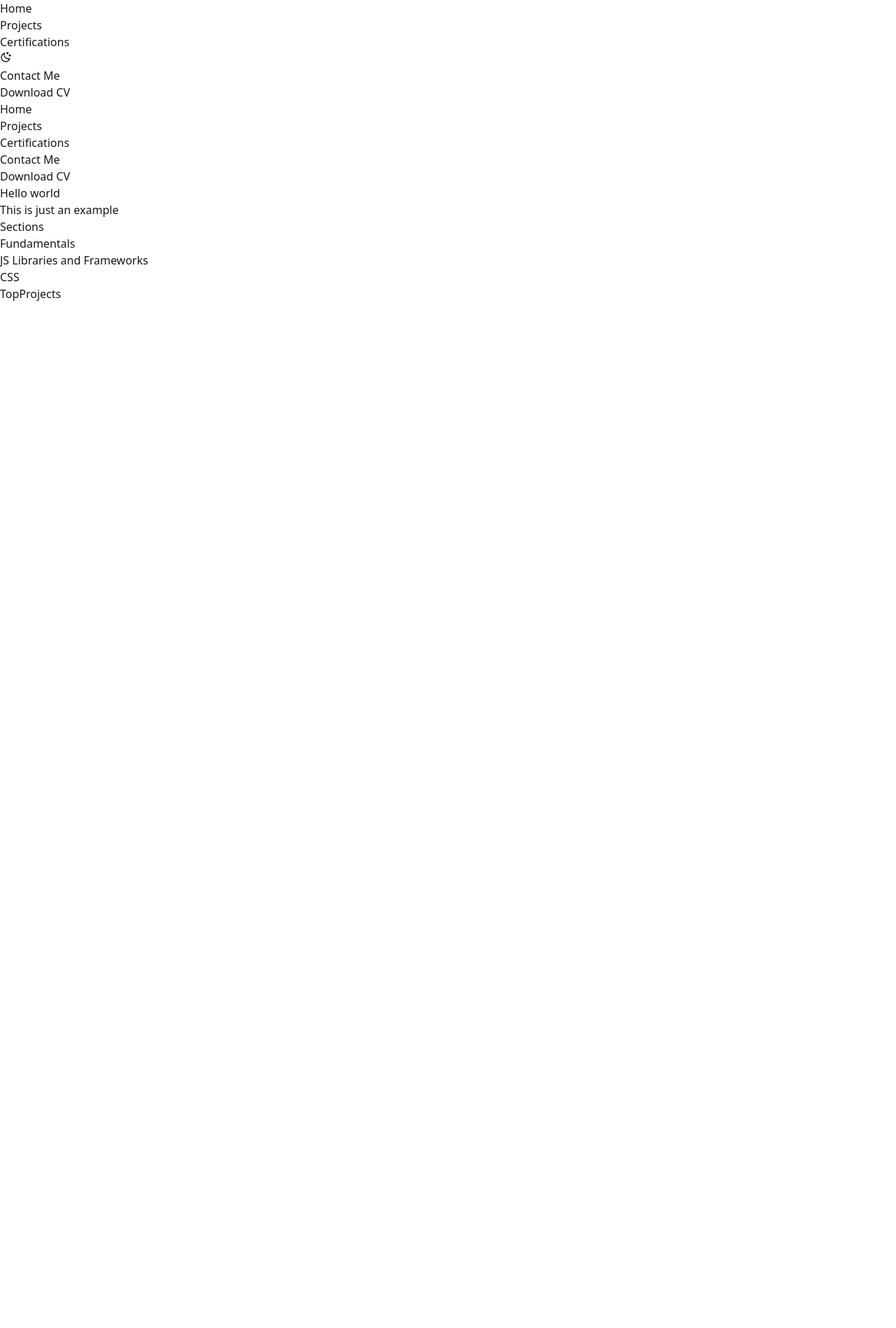
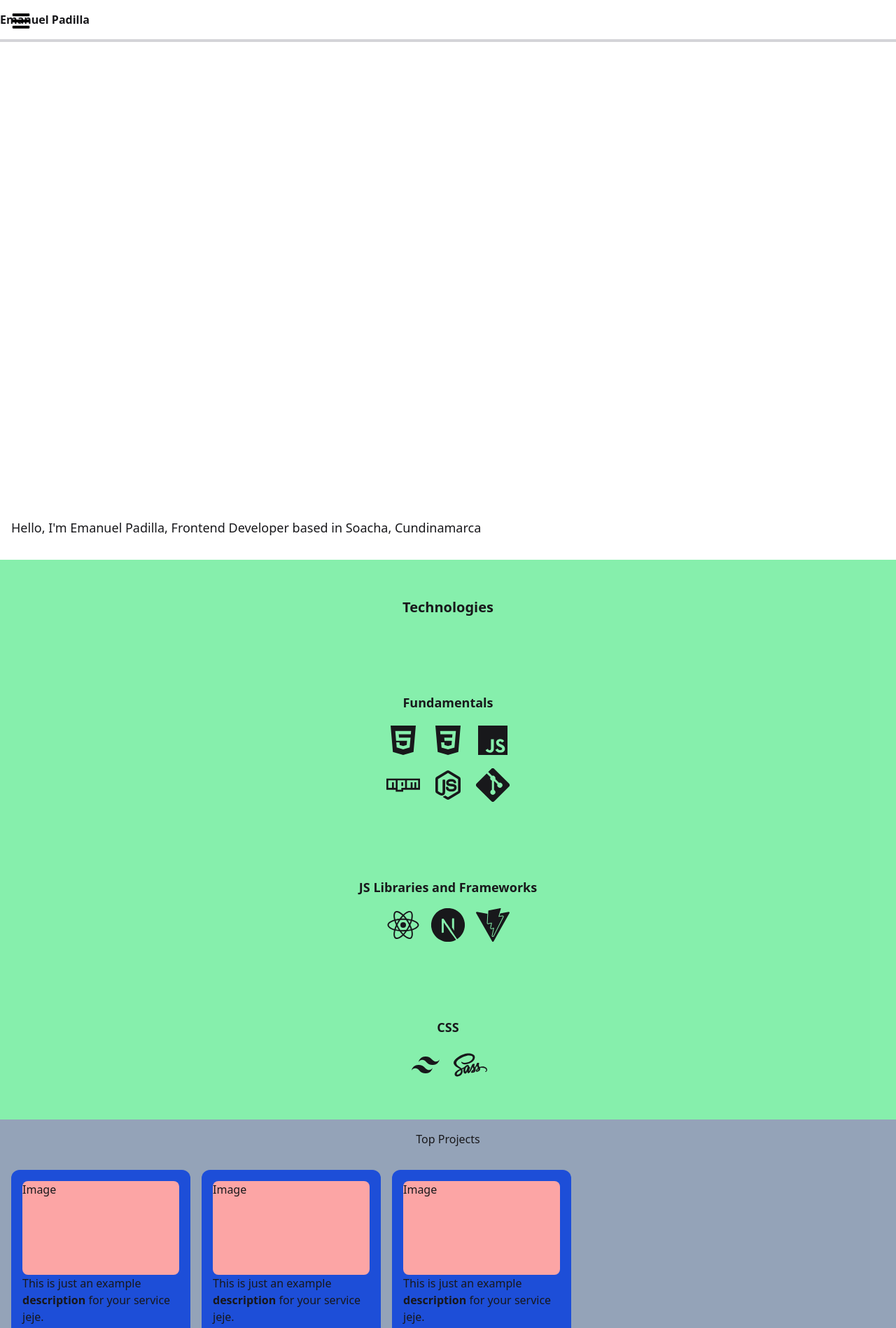
Before and after one commit to Lenoxo/EmanuelDev, a Next.js app: page / in a window 1280 px wide. Shown: the top 1898 px of the page at 70% size. Before the commit the page ends 800 px from the top, so only its background shows below. Built offline with nearby package versions, Linux system fonts and the light colour scheme.

Commit message:
Added react-icons and js-cookie for later use. Base Homepage content added.

```diff
--- a/package.json
+++ b/package.json
@@ -12,10 +12,12 @@
     "autoprefixer": "10.4.14",
     "eslint": "8.43.0",
     "eslint-config-next": "13.4.7",
+    "js-cookie": "^3.0.5",
     "next": "13.4.7",
     "postcss": "8.4.24",
     "react": "18.2.0",
     "react-dom": "18.2.0",
+    "react-icons": "^4.10.1",
     "tailwindcss": "3.3.2"
   }
 }
--- a/src/components/Header.jsx
+++ b/src/components/Header.jsx
@@ -1,13 +1,18 @@
-import { RiMoonClearLine } from 'react-icons/ri'
+import { RiMoonClearLine } from "react-icons/ri";
+import { FaBars } from "react-icons/fa";
 export default function Header() {
   return (
-    <header>
-      <ul>
+    <header className="fixed min-w-full bg-white border-zinc-300 border-b-4 py-4">
+      <p className="relative text-center font-bold md:text-start">
+        Emanuel Padilla
+      </p>
+      <FaBars className="absolute top-4 left-4 w-7 h-auto text-black dark:text-inherit" />
+      <ul className="hidden text-sm">
         <li>Home</li>
         <li>Projects</li>
         <li>Certifications</li>
-        <button onClick={() => document.documentElement.classList.toggle("dark")}>
-            <RiMoonClearLine />
+        <button>
+          <RiMoonClearLine />
         </button>
         <li>Contact Me</li>
         <li>Download CV</li>
--- a/src/components/MobileMenu.jsx
+++ b/src/components/MobileMenu.jsx
@@ -1,13 +1,16 @@
 export default function MobileMenu() {
   return (
     <>
-            <div className="">
+      {/* Right now, nav is hidden */}
+      <nav className="hidden top-16 w-4/5 h-auto p-6 bg-zinc-400">
+        <div className="flex flex-col space-y-8">
           <p>Home</p>
           <p>Projects</p>
           <p>Certifications</p>
           <p>Contact Me</p>
           <p>Download CV</p>
         </div>
+      </nav>
     </>
-    )
+  );
 }
--- /dev/null
+++ b/src/components/ProjectCard.jsx
@@ -0,0 +1,13 @@
+export default function ProjectCard() {
+  return (
+    <div className="w-64 h-64 bg-blue-700 flex-shrink-0 rounded-xl p-4 transition-all ease-in-out hover:h-72 hover:w-72">
+      <div className="h-3/5 rounded-lg bg-red-300">Image</div>
+      <span className="h-2/5 text-md">
+        This is just an example <strong>description</strong> for your service
+        jeje. <br />
+        <a>See it in Action! </a>
+        <a>Repository</a>
+      </span>
+    </div>
+  );
+}
--- a/src/components/Technologies.jsx
+++ b/src/components/Technologies.jsx
@@ -1,12 +1,55 @@
+import {
+  IoLogoHtml5,
+  IoLogoCss3,
+  IoLogoNodejs,
+  IoLogoJavascript,
+  IoLogoReact,
+  IoLogoNpm,
+  IoLogoSass,
+} from "react-icons/io5";
+import { BiLogoTailwindCss } from "react-icons/bi";
+import { SiNextdotjs, SiVite } from "react-icons/si";
+import { BsGit } from "react-icons/bs";
 export default function Technologies() {
+  const iconStyles =
+    "w-12 h-auto text-inherit hover:w-20 transition-all ease-in-out duration-300";
   return (
     <>
-      <div>Fundamentals</div>
-      {/* Here will be technologies icons like HTML, CSS, and JS, with NPM NodeJS and Git */}
-      <div>JS Libraries and Frameworks</div>
-      {/* Here will be technologies icons like React, Vitejs, and Next.js */}
-      <div>CSS</div>
-      {/* Here will be technologies icons like Tailwind, and SASS */}
+      <section className="h-screen bg-green-300 flex flex-col items-center justify-around">
+        <h2 className="text-xl font-bold">Technologies</h2>
+        <div>
+          <h3 className="text-lg text-center font-semibold">Fundamentals</h3>
+          <div className="grid grid-cols-3 gap-4 mt-4">
+            <IoLogoHtml5 className={iconStyles} />
+            <IoLogoCss3 className={iconStyles} />
+            <IoLogoJavascript className={iconStyles} />
+            <IoLogoNpm className={iconStyles} />
+            <IoLogoNodejs className={iconStyles} />
+            <BsGit className={iconStyles} />
+          </div>
+        </div>
+
+        {/* Here will be technologies icons like HTML, CSS, and JS, with NPM NodeJS and Git */}
+        <div>
+          <h3 className="text-lg text-center font-semibold">
+            JS Libraries and Frameworks
+          </h3>
+          <div className="flex space-x-4 mt-4 justify-center">
+            <IoLogoReact className={iconStyles} />
+            <SiNextdotjs className={iconStyles} />
+            <SiVite className={iconStyles} />
+          </div>
+        </div>
+        {/* Here will be technologies icons like React, Vitejs, and Next.js */}
+        <div>
+          <h3 className="text-lg text-center font-semibold">CSS</h3>
+          <div className="flex space-x-4 mt-4">
+            <BiLogoTailwindCss className={iconStyles} />
+            <IoLogoSass className={iconStyles} />
+          </div>
+        </div>
+        {/* Here will be technologies icons like Tailwind, and SASS */}
+      </section>
     </>
   );
 }
--- a/src/components/TopProjects.jsx
+++ b/src/components/TopProjects.jsx
@@ -1,7 +1,18 @@
+import React from "react";
+import ProjectCard from "./ProjectCard";
+
 export default function TopProjects() {
   return (
     <>
-      <div>TopProjects</div>
+      <section className="w-full h-screen bg-slate-400 flex flex-col p-4">
+        <h2 className="text-center">Top Projects</h2>
+        <div className="w-auto h-auto mt-8 flex space-x-4 overflow-x-auto">
+          {/* Later, abstract this div to a component */}
+          <ProjectCard />
+          <ProjectCard />
+          <ProjectCard />
+        </div>
+      </section>
     </>
   );
 }
--- a/src/pages/index.js
+++ b/src/pages/index.js
@@ -8,9 +8,12 @@ export default function Home() {
     <>
       <Header />
       <MobileMenu />
-      <h1>Hello world</h1>
-      <p>This is just an example</p>
-      <h2>Sections</h2>
+      <h1 className="h-screen flex flex-col justify-end">
+        <p className="text-lg px-4 pb-8">
+          Hello, I'm Emanuel Padilla, Frontend Developer based in Soacha,
+          Cundinamarca
+        </p>
+      </h1>
       <Technologies />
       <TopProjects />
     </>
```
Also changed, not shown: 1 other file (tests, documents, lock files or other folders). Lines whose indentation alone changed are shown as unchanged.
